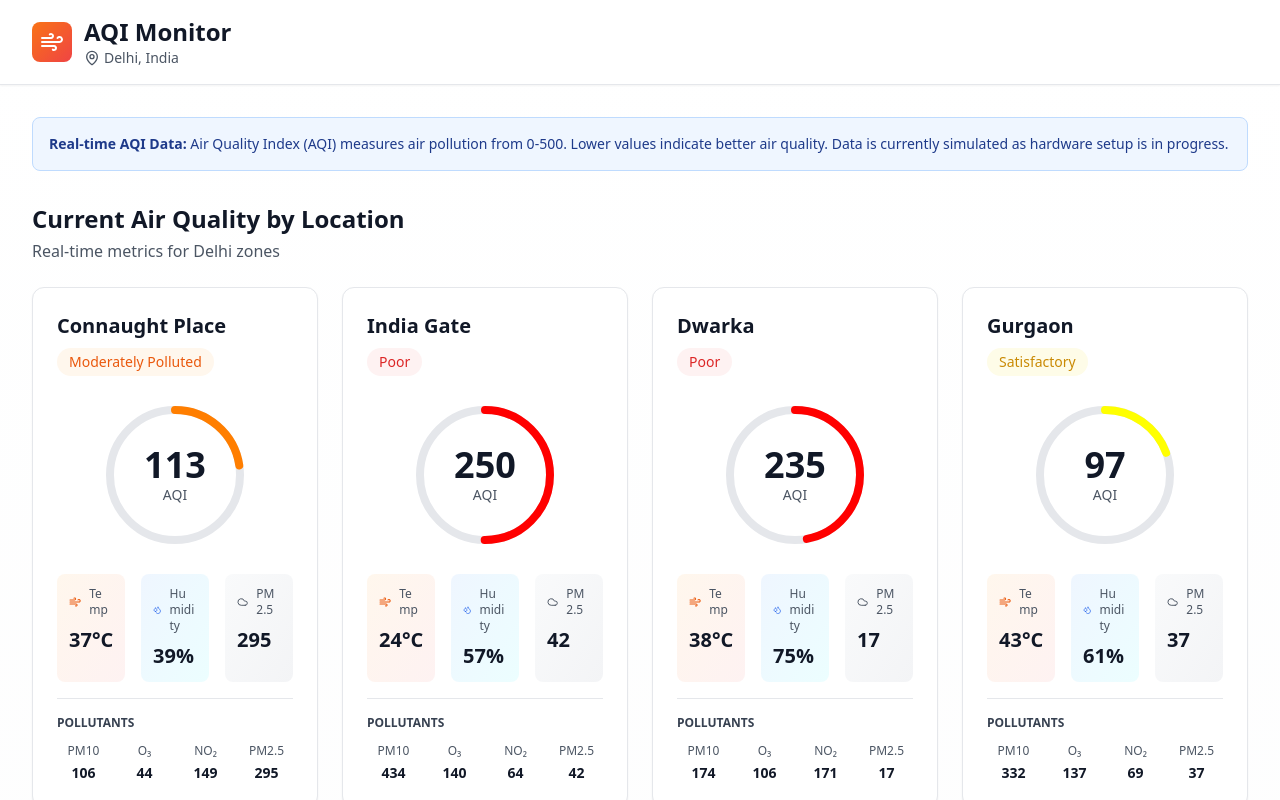
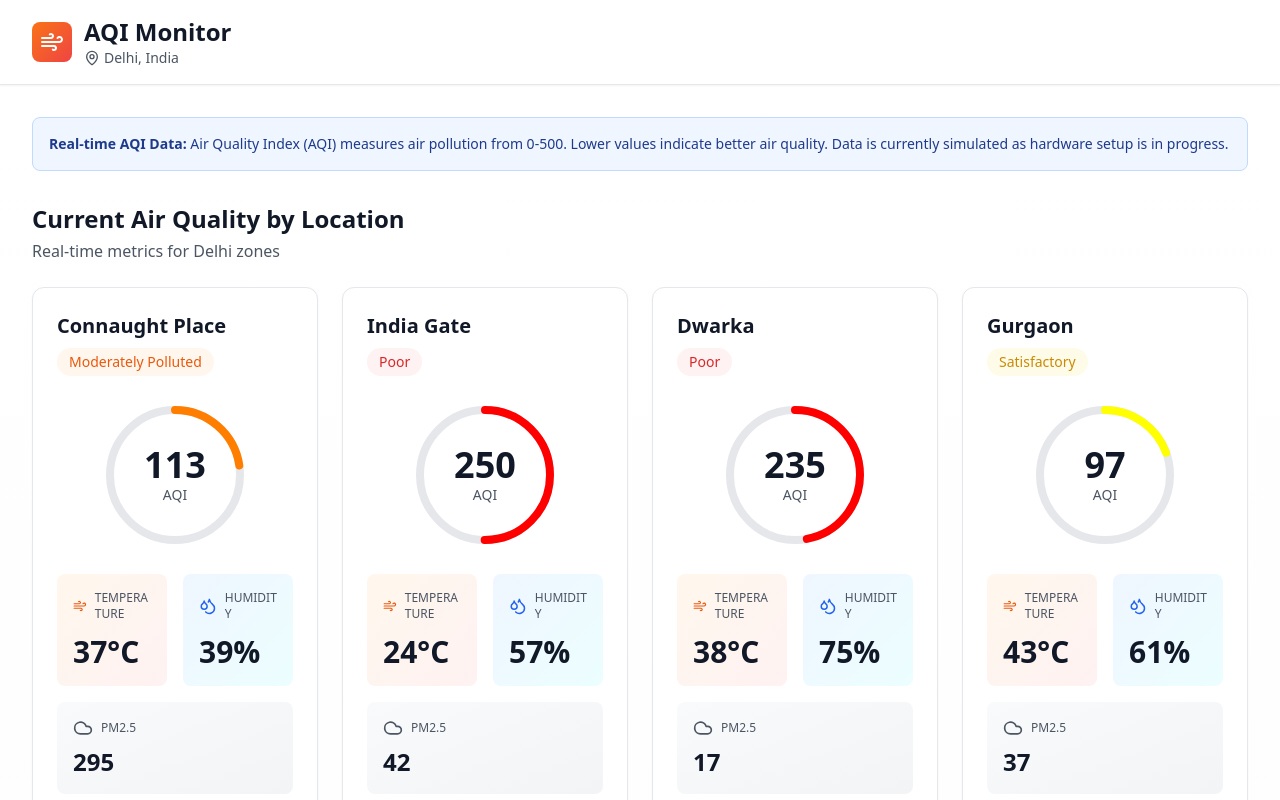
Before and after one commit to Kartik9045/Ideathon_Project, a React (Vite) app: page / in a window 1280 px wide. Shown: the top 800 px of the page. Built offline with nearby package versions, Linux system fonts and the light colour scheme.

Commit message:
Improve spacing and sizing of temperature and humidity cards

```diff
--- a/client/components/LocationCard.tsx
+++ b/client/components/LocationCard.tsx
@@ -36,33 +36,33 @@ export default function LocationCard({ data }: LocationCardProps) {
       </div>
 
       {/* Metrics Grid */}
-      <div className="grid grid-cols-3 gap-4">
+      <div className="grid grid-cols-2 gap-4 mb-4">
         {/* Temperature */}
-        <div className="bg-gradient-to-br from-orange-50 to-red-50 rounded-lg p-3">
-          <div className="flex items-center gap-2 mb-2">
-            <Wind className="w-4 h-4 text-orange-600" />
-            <span className="text-xs text-gray-600 font-medium">Temp</span>
+        <div className="bg-gradient-to-br from-orange-50 to-red-50 rounded-lg p-4">
+          <div className="flex items-center gap-2 mb-3">
+            <Wind className="w-5 h-5 text-orange-600" />
+            <span className="text-xs text-gray-600 font-medium uppercase">Temperature</span>
           </div>
-          <div className="text-xl font-bold text-gray-900">{data.temperature}°C</div>
+          <div className="text-3xl font-bold text-gray-900">{data.temperature}°C</div>
         </div>
 
         {/* Humidity */}
-        <div className="bg-gradient-to-br from-blue-50 to-cyan-50 rounded-lg p-3">
-          <div className="flex items-center gap-2 mb-2">
-            <Droplets className="w-4 h-4 text-blue-600" />
-            <span className="text-xs text-gray-600 font-medium">Humidity</span>
+        <div className="bg-gradient-to-br from-blue-50 to-cyan-50 rounded-lg p-4">
+          <div className="flex items-center gap-2 mb-3">
+            <Droplets className="w-5 h-5 text-blue-600" />
+            <span className="text-xs text-gray-600 font-medium uppercase">Humidity</span>
           </div>
-          <div className="text-xl font-bold text-gray-900">{data.humidity}%</div>
+          <div className="text-3xl font-bold text-gray-900">{data.humidity}%</div>
         </div>
+      </div>
 
-        {/* PM2.5 */}
-        <div className="bg-gradient-to-br from-gray-50 to-gray-100 rounded-lg p-3">
-          <div className="flex items-center gap-2 mb-2">
-            <Cloud className="w-4 h-4 text-gray-600" />
-            <span className="text-xs text-gray-600 font-medium">PM2.5</span>
-          </div>
-          <div className="text-xl font-bold text-gray-900">{Math.round(data.pm25)}</div>
+      {/* PM2.5 */}
+      <div className="bg-gradient-to-br from-gray-50 to-gray-100 rounded-lg p-4 mb-4">
+        <div className="flex items-center gap-2 mb-2">
+          <Cloud className="w-5 h-5 text-gray-600" />
+          <span className="text-xs text-gray-600 font-medium uppercase">PM2.5</span>
         </div>
+        <div className="text-2xl font-bold text-gray-900">{Math.round(data.pm25)}</div>
       </div>
 
       {/* Detailed Pollutants */}
```
